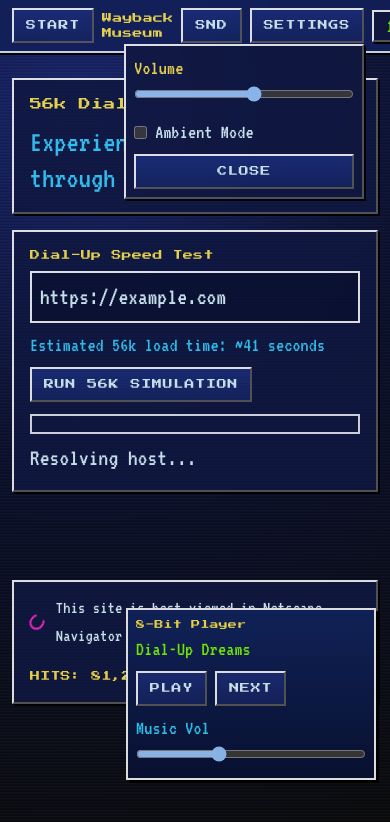
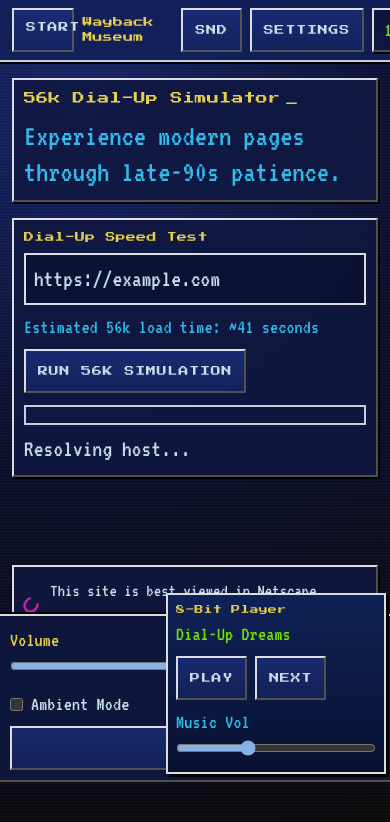
Before and after one commit to Ramyprojs/wayback-museum, a Next.js app: page /dialup in a window 390 px wide. Both pictures are taken after a click on the button "SETTINGS". Shown: the top 822 px of the page. Built offline with nearby package versions, Linux system fonts and the light colour scheme.

Commit message:
feat: implement mobile responsive design improvements across components and styles

```diff
--- a/app/page.js
+++ b/app/page.js
@@ -21,7 +21,7 @@ export default async function HomePage() {
   return (
     <>
       <BootIntro />
-      <section className="retro-panel mt-4 grid gap-2 p-3 sm:grid-cols-4">
+      <section className="retro-panel stat-grid mt-4 grid gap-2 p-3 sm:grid-cols-4">
         <Stat label="Total Exhibits" value={String(stats.totalExhibits)} />
         <Stat label="Years Covered" value={String(stats.totalYears)} />
         <Stat label="Community Memories" value={String(stats.totalMemories)} />
--- a/components/boot-intro.jsx
+++ b/components/boot-intro.jsx
@@ -38,11 +38,11 @@ export function BootIntro() {
   }
 
   return (
-    <div className="fixed inset-0 z-[90] bg-black p-4 text-retro-lime">
+    <div className="boot-screen fixed inset-0 z-[90] bg-black p-4 text-retro-lime">
       <div className="retro-panel mx-auto mt-14 max-w-3xl p-5">
         <p className="font-pixel text-[10px] text-retro-yellow">WAYBACK MUSEUM BIOS v1.99</p>
         <div className="mt-6 flex justify-center">
-          <div className="h-20 w-40 border border-slate-200 bg-[#050910] p-2">
+          <div className="boot-screen__logo h-20 w-40 border border-slate-200 bg-[#050910] p-2">
             <div className={`h-full w-full bg-[radial-gradient(circle_at_center,#36d1ff_8%,#14224f_70%)] ${stage >= 1 ? "animate-pulse" : "opacity-40"}`} />
           </div>
         </div>
--- a/components/not-found-gameover.jsx
+++ b/components/not-found-gameover.jsx
@@ -26,10 +26,10 @@ export function NotFoundGameOver() {
   }, [countdown, router]);
 
   return (
-    <section className="flex min-h-[70vh] items-center justify-center pt-6">
+    <section className="game-over-screen flex min-h-[70vh] items-center justify-center pt-6">
       <div className="retro-panel w-full max-w-2xl p-5 text-center">
         <h1 className="font-pixel text-sm text-retro-pink">GAME OVER</h1>
-        <div className="mx-auto mt-4 h-20 w-20 rounded-t-[32px] border-2 border-slate-200 bg-[#0a1239]" />
+        <div className="game-over-screen__logo mx-auto mt-4 h-20 w-20 rounded-t-[32px] border-2 border-slate-200 bg-[#0a1239]" />
         <p className="mt-3 text-3xl text-retro-electric">404 :: This page has vanished.</p>
         <p className="mt-2 text-2xl text-retro-lime">Score: {score} exhibits viewed</p>
         <p className="mt-2 text-3xl text-retro-yellow">CONTINUE? {countdown}</p>
--- a/components/submit-form.jsx
+++ b/components/submit-form.jsx
@@ -100,7 +100,7 @@ export function SubmitForm() {
         />
       </Field>
 
-      <div className="grid gap-3 sm:grid-cols-2">
+      <div className="form-grid grid gap-3 sm:grid-cols-2">
         <Field label="Years Active From">
           <input
             required
--- a/components/taskbar.jsx
+++ b/components/taskbar.jsx
@@ -65,7 +65,7 @@ export function Taskbar() {
               Settings
             </button>
             {settingsOpen ? (
-              <div className="retro-panel absolute right-0 top-9 z-[70] w-[240px] space-y-2 p-2 text-[#dff9ff]">
+              <div className="taskbar-settings retro-panel absolute right-0 top-9 z-[70] w-[240px] space-y-2 p-2 text-[#dff9ff] md:absolute md:right-0 md:top-9 md:w-[240px]">
                 <label className="block text-xl">
                   <span className="text-retro-yellow">Volume</span>
                   <input
--- a/styles/gameboy.css
+++ b/styles/gameboy.css
@@ -414,3 +414,292 @@ summary {
     transform: none;
   }
 }
+
+/* ===== MOBILE RESPONSIVE STYLES ===== */
+
+/* Touch-friendly button targets on mobile */
+@media (max-width: 768px) {
+  .retro-button,
+  button,
+  a[role='button'] {
+    min-height: 44px;
+    min-width: 44px;
+    padding: 10px 14px;
+  }
+
+  /* Music player repositioning for mobile */
+  .music-player {
+    right: 8px;
+    bottom: 74px;
+    width: 240px;
+    font-size: 12px;
+  }
+
+  /* Low battery LED repositioning for mobile */
+  .low-battery-led {
+    right: 8px;
+    top: 68px;
+  }
+
+  /* Boot introduction mobile optimization */
+  .boot-screen {
+    padding: 12px;
+  }
+
+  .boot-screen .retro-panel {
+    margin-top: 8px;
+    max-width: 100%;
+  }
+
+  .boot-screen__logo {
+    height: 16px;
+    width: 32px;
+  }
+
+  /* Responsive SVG for connections */
+  svg {
+    max-width: 100%;
+    height: auto;
+  }
+
+  /* Form inputs with better touch targets */
+  input[type='text'],
+  input[type='email'],
+  input[type='number'],
+  select,
+  textarea {
+    padding: 12px 10px;
+    font-size: 16px; /* Prevents iOS zoom on focus */
+    min-height: 44px;
+  }
+
+  /* Grid adjustments for small screens */
+  .retro-panel {
+    padding: 12px;
+  }
+
+  /* Adjust font sizes slightly for readability on mobile */
+  body {
+    font-size: 14px;
+  }
+
+  .gb-loading__cell {
+    height: 10px;
+  }
+
+  .gb-loading__bar {
+    grid-template-columns: repeat(20, minmax(0, 1fr));
+    gap: 1px;
+  }
+
+  /* Sidebar sprites hide on very small screens */
+  .gb-sidebar-sprites {
+    grid-template-columns: repeat(2, 18px);
+    gap: 6px;
+  }
+}
+
+/* Extra small screens - single column everything */
+@media (max-width: 480px) {
+  .retro-button,
+  button,
+  a[role='button'] {
+    padding: 10px 12px;
+  }
+
+  input[type='text'],
+  input[type='email'],
+  input[type='number'],
+  select,
+  textarea {
+    padding: 10px 8px;
+    font-size: 16px;
+  }
+
+  .music-player {
+    width: 220px;
+    right: 4px;
+    bottom: 70px;
+  }
+
+  .retro-panel {
+    padding: 10px;
+  }
+
+  .gb-sidebar-sprites {
+    display: none;
+  }
+
+  /* Reduce card animation translateY on mobile for more space */
+  @keyframes gbCardIn {
+    0% {
+      opacity: 0;
+      transform: translateY(24px) scale(0.98);
+    }
+    72% {
+      opacity: 1;
+      transform: translateY(-4px) scale(1.01);
+    }
+    100% {
+      opacity: 1;
+      transform: translateY(0) scale(1);
+    }
+  }
+
+  /* Responsive grid columns for small screens */
+  .museum-grid {
+    gap: 12px;
+  }
+}
+
+/* Tablet optimizations */
+@media (min-width: 768px) and (max-width: 1024px) {
+  .music-player {
+    width: 230px;
+  }
+
+  .graveyard-content {
+    grid-template-columns: repeat(2, 1fr);
+  }
+}
+
+/* Large screens optimizations */
+@media (min-width: 1024px) {
+  .music-player {
+    width: 250px;
+  }
+
+  /* Ensure proper staggering on desktop */
+  .gb-card.in-view {
+    animation: gbCardIn 560ms var(--gb-delay, 0ms) cubic-bezier(0.2, 1.35, 0.22, 1) forwards;
+  }
+}
+
+/* Fix taskbar dropdown on mobile */
+@media (max-width: 680px) {
+  .taskbar-settings {
+    position: fixed;
+    right: 0;
+    top: auto;
+    bottom: 62px;
+    left: 0;
+    width: 100%;
+    max-width: 100%;
+    border-radius: 0;
+    margin: 0;
+    z-index: 100;
+    max-height: 50vh;
+    overflow-y: auto;
+  }
+
+  .taskbar-settings.retro-panel {
+    box-shadow: 0 -2px 0 #000;
+    border-left: none;
+    border-right: none;
+  }
+}
+
+/* Graveyard board responsive adjustments */
+@media (max-width: 768px) {
+  .graveyard-content {
+    grid-template-columns: repeat(2, 1fr);
+    gap: 12px;
+  }
+}
+
+@media (max-width: 480px) {
+  .graveyard-content {
+    grid-template-columns: 1fr;
+    gap: 12px;
+  }
+}
+
+/* Game Over screen improvements */
+@media (max-width: 680px) {
+  .game-over-screen {
+    padding: 12px;
+  }
+
+  .game-over-screen .retro-panel {
+    max-width: 100%;
+    width: 100%;
+  }
+
+  .game-over-screen__logo {
+    height: 16px;
+    width: 32px;
+    margin: 12px auto;
+  }
+}
+
+/* Connections view responsive */
+@media (max-width: 900px) {
+  .connections-view svg {
+    width: 100%;
+    height: auto;
+    max-height: 60vh;
+  }
+}
+
+/* Memory/Submit forms - stacked on mobile */
+@media (max-width: 640px) {
+  .form-grid {
+    grid-template-columns: 1fr !important;
+  }
+
+  .form-cols-2 {
+    grid-template-columns: 1fr !important;
+  }
+}
+
+/* Marquee text size adjustment for mobile */
+@media (max-width: 680px) {
+  .marquee-track {
+    font-size: 14px;
+  }
+}
+
+/* Archive comparison mode responsive */
+@media (max-width: 768px) {
+  .comparison-grid {
+    grid-template-columns: 1fr !important;
+  }
+}
+
+/* Improve readability of small stats on mobile */
+@media (max-width: 680px) {
+  .stat-grid {
+    grid-template-columns: repeat(2, 1fr) !important;
+    gap: 8px;
+  }
+
+  .stat-item {
+    padding: 8px;
+  }
+
+  .stat-item p {
+    font-size: 12px;
+  }
+}
+
+/* Hover states only on non-touch devices */
+@media (hover: hover) {
+  .retro-button:hover {
+    filter: brightness(1.1);
+  }
+
+  .tombstone-card:hover {
+    filter: brightness(0.75);
+  }
+}
+
+/* Touch-only devices - remove hover animations */
+@media (hover: none) {
+  .retro-button:active {
+    filter: brightness(0.9);
+  }
+
+  .tombstone-card:active {
+    filter: brightness(0.6);
+  }
+}
```
Also changed, not shown: components/archive-browser.jsx (+5 -3 lines), 1 other file (tests, documents, lock files or other folders).
